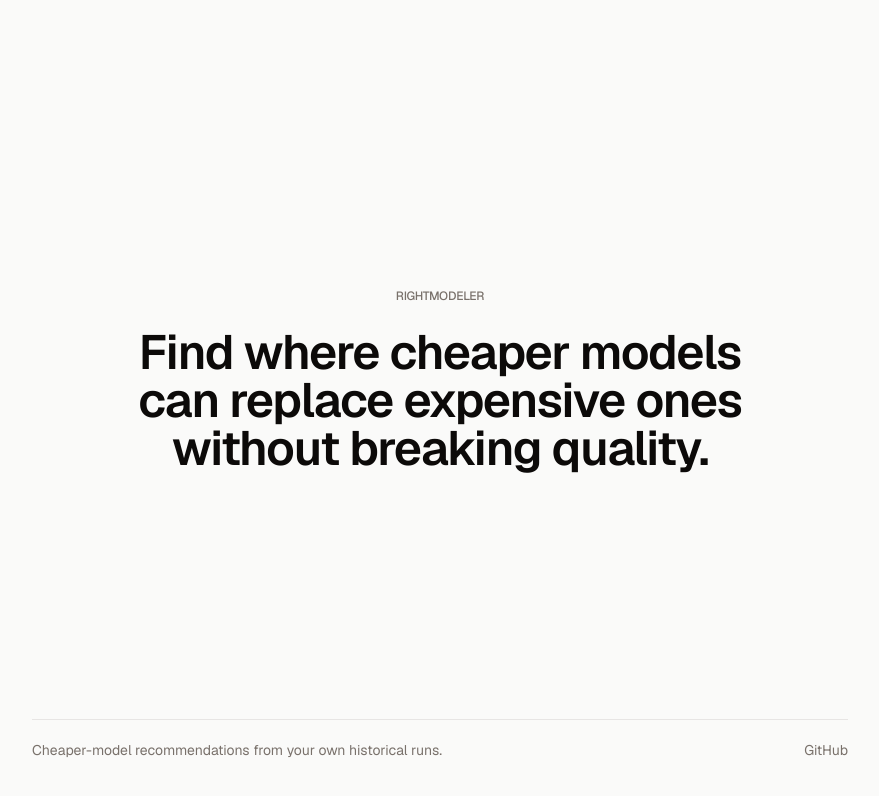
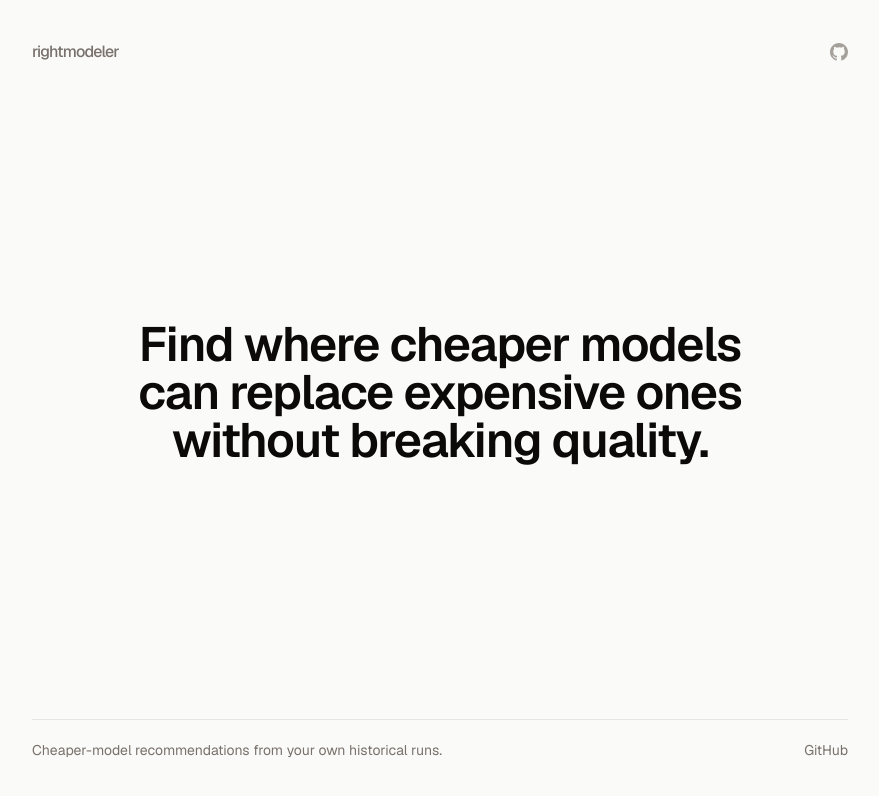
Before and after one commit to elm-os/rightmodeler, a Next.js app in the folder apps/web/: page / in a window 1280 px wide. Shown: the top 796 px of the page, without its empty margins (200-1079 px from the left). Built offline with nearby package versions, Linux system fonts and the light colour scheme.

Commit message:
feat(web): refine landing page header

```diff
--- a/apps/web/app/page.tsx
+++ b/apps/web/app/page.tsx
@@ -1,13 +1,39 @@
+function GitHubIcon({
+  size = 18,
+  ...props
+}: React.SVGProps<SVGSVGElement> & {
+  size?: number;
+}) {
+  return (
+    <svg
+      width={size}
+      height={size}
+      viewBox="0 0 24 24"
+      fill="currentColor"
+      aria-hidden="true"
+      {...props}
+    >
+      <path d="M12 0C5.374 0 0 5.373 0 12c0 5.302 3.438 9.801 8.207 11.387.6.111.793-.261.793-.577v-2.234C5.662 21.302 4.967 19.16 4.967 19.16c-.546-1.387-1.333-1.756-1.333-1.756-1.09-.744.083-.729.083-.729 1.205.084 1.84 1.237 1.84 1.237 1.07 1.834 2.807 1.304 3.492.998.107-.775.418-1.305.761-1.605-2.665-.304-5.467-1.334-5.467-5.93 0-1.311.47-2.382 1.237-3.222-.124-.303-.536-1.523.117-3.176 0 0 1.008-.322 3.301 1.23A11.51 11.51 0 0 1 12 5.8c1.02.005 2.047.138 3.006.404 2.29-1.552 3.297-1.23 3.297-1.23.653 1.653.241 2.873.118 3.176.768.84 1.235 1.911 1.235 3.222 0 4.608-2.807 5.624-5.48 5.92.431.373.824 1.103.824 2.223v3.293c0 .319.192.688.8.577C20.566 21.8 24 17.302 24 12 24 5.373 18.627 0 12 0Z" />
+    </svg>
+  );
+}
+
 export default function Home() {
   return (
     <main className="min-h-screen bg-stone-50 text-stone-950">
       <div className="mx-auto flex min-h-screen w-full max-w-4xl flex-col px-6 py-8 sm:px-10 sm:py-10">
+        <header className="flex items-center justify-between">
+          <p className="text-sm font-medium tracking-tighter text-stone-500 sm:text-base">
+            rightmodeler
+          </p>
+          <span className="text-stone-400">
+            <GitHubIcon className="h-[18px] w-[18px]" />
+          </span>
+        </header>
+
         <section className="flex flex-1 items-center">
           <div className="mx-auto max-w-2xl text-center">
-            <p className="text-xs font-medium uppercase tracking-tight text-stone-500">
-              rightmodeler
-            </p>
-            <h1 className="mt-6 text-3xl font-semibold tracking-tight sm:text-5xl">
+            <h1 className="text-3xl font-semibold tracking-tight sm:text-5xl">
               Find where cheaper models can replace expensive ones without
               breaking quality.
             </h1>
```
